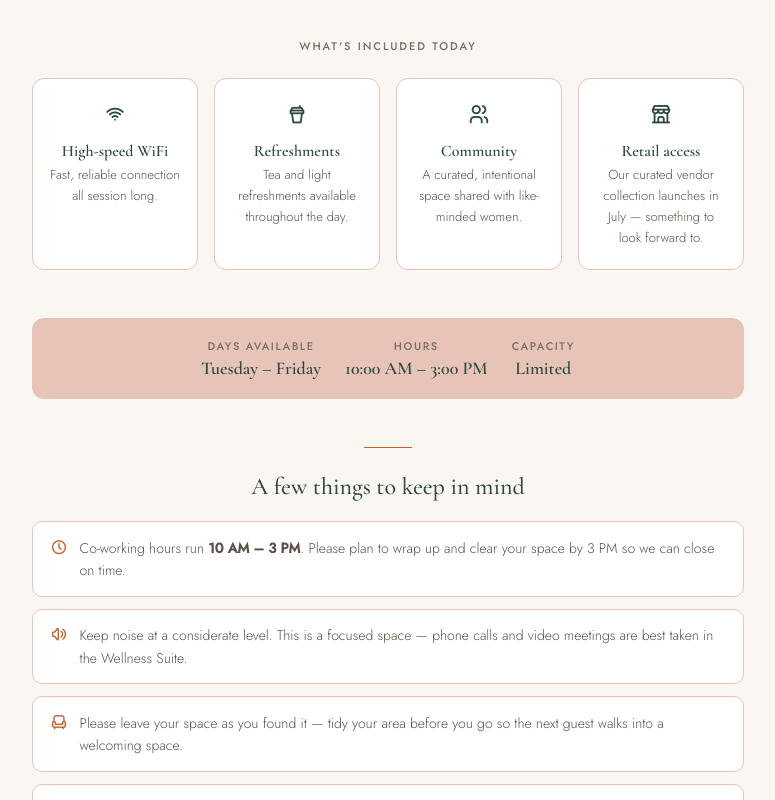
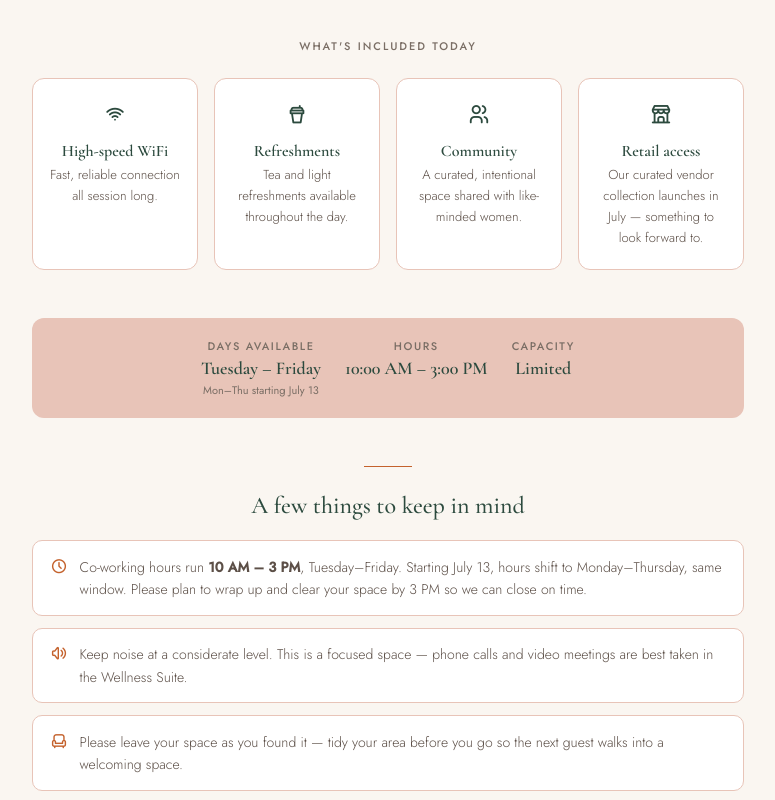
Before and after one commit to thesisterscouch/coworkingconfirmation, a plain HTML site: page index.html in a window 1280 px wide. Shown: the part 447-1247 px from the top of the page, without its empty margins (252-1027 px from the left). Drawn offline with nearby package versions, Linux system fonts and the light colour scheme.

Commit message:
Update index.html

```diff
--- a/index.html
+++ b/index.html
@@ -370,6 +370,7 @@
     <div class="hours-item">
       <p class="label">Days available</p>
       <p class="value">Tuesday – Friday</p>
+      <p style="font-size:11px;color:#7A6E65;margin-top:3px;">Mon–Thu starting July 13</p>
     </div>
     <div class="hours-item">
       <p class="label">Hours</p>
@@ -389,7 +390,7 @@
     <ul class="rules-list">
       <li>
         <i class="ti ti-clock" aria-hidden="true"></i>
-        <span>Co-working hours run <strong>10 AM – 3 PM</strong>. Please plan to wrap up and clear your space by 3 PM so we can close on time.</span>
+        <span>Co-working hours run <strong>10 AM – 3 PM</strong>, Tuesday–Friday. Starting July 13, hours shift to Monday–Thursday, same window. Please plan to wrap up and clear your space by 3 PM so we can close on time.</span>
       </li>
       <li>
         <i class="ti ti-volume" aria-hidden="true"></i>
```
